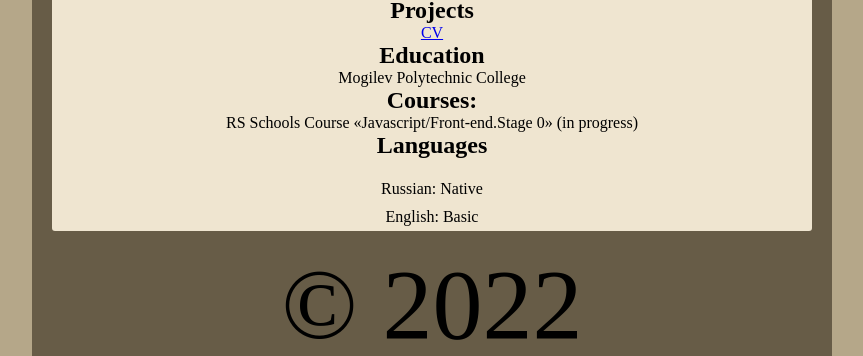
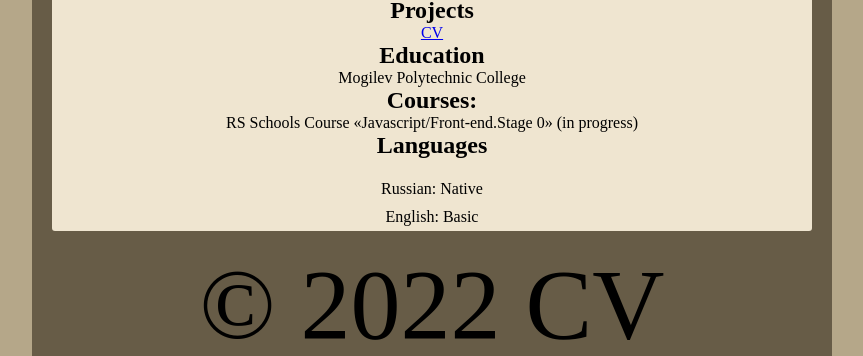
Before and after one commit to DeadWolf1tyt/CV, a plain HTML site: page index.html in a window 1280 px wide. Shown: the part 852-1208 px from the top of the page, without its empty margins (208-1071 px from the left). Drawn offline with Linux system fonts and the light colour scheme.

Commit message:
refactor: change text to footer

```diff
--- a/index.html
+++ b/index.html
@@ -77,7 +77,7 @@
 	</main>
 	<footer class="footer" id="footer">
 		<div class="footer">
-			<p class="year">&copy; 2022</p>
+			<p class="year">&copy; 2022 CV Sauchanka Maksim.</p>
 		</div>
 		<div class="footer">
 			<p class="github"><a href="https://github.com/DeadWolf1tyt" title="GitHub">
```
